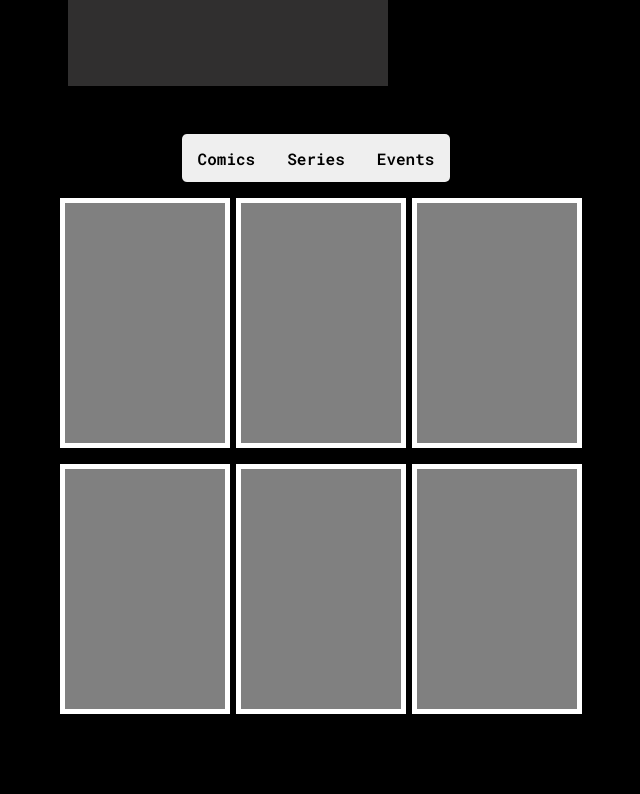
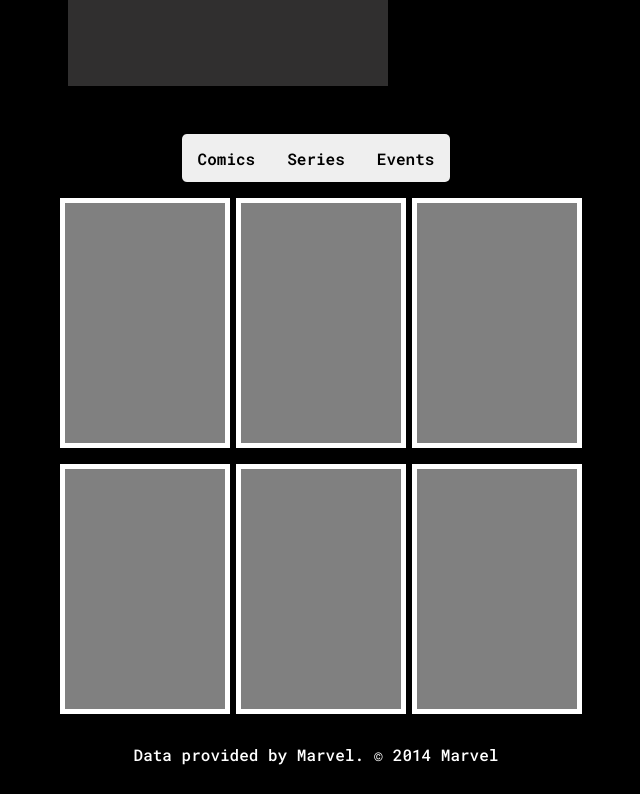
Before and after one commit to AlexYadaicela/marvel_heroes, a website built with Vite: page marvel-app/index.html in a window 1280 px wide. Shown: the part 346-1140 px from the top of the page, without its empty margins (324-964 px from the left). Before the commit the page ends 1076 px from the top, so only its background shows below. Built offline with nearby package versions, Linux system fonts and the light colour scheme; no server answers; a web font is replaced by a local one.

Commit message:
commit all files

```diff
--- a/marvel-app/index.html
+++ b/marvel-app/index.html
@@ -79,9 +79,9 @@
         </div>
       </main>
 
-      <!-- <footer>
+      <footer>
         <span>Data provided by Marvel. © 2014 Marvel</span>
-      </footer> -->
+      </footer>
     </div>
     <script type="module" src="/src/main.js"></script>
   </body>
--- a/marvel-app/src/style.css
+++ b/marvel-app/src/style.css
@@ -46,7 +46,7 @@ body{
   "header header"
   "main main"
   "footer footer";
-  grid-template-rows: 4rem auto 1rem;
+  grid-template-rows: 4rem auto 5rem;
 }
 
 header{
@@ -62,21 +62,13 @@ main{
   grid-area: main;
 }
 
-/* footer{
+footer{
   grid-area: footer;
   font-weight: 500;
-  background-color: #9d0208;
   display: grid;
+  color: white;
   place-items: center;
-} */
-
-
-/* nav{
-  display: flex;
-  justify-content: center;
-  align-items: center;
-  flex-direction: row;
-} */
+}
 
 .search__{
   display: flex;
```
